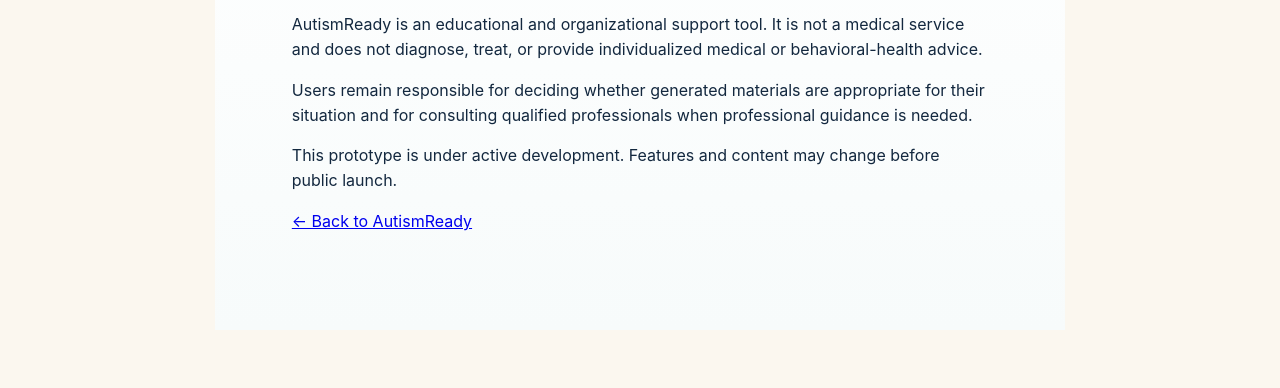
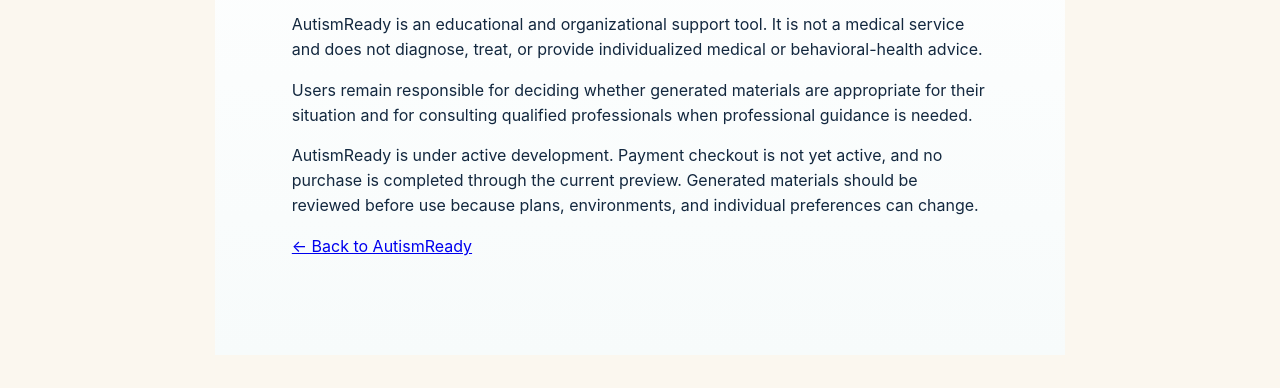
Before and after one commit to tedrickdh/autismready, a plain HTML site: page terms.html in a window 1280 px wide. Shown: the part 272-660 px from the top of the page. Drawn offline with Linux system fonts and the light colour scheme.

Commit message:
Update terms for current preview and payment state

```diff
--- a/terms.html
+++ b/terms.html
@@ -1 +1 @@
-<!doctype html><html lang="en"><head><meta charset="utf-8"><meta name="viewport" content="width=device-width,initial-scale=1"><title>Terms | AutismReady</title><link rel="stylesheet" href="/css/styles.css"></head><body><header class="nav"><a class="brand" href="/">Autism<span>Ready</span></a></header><main class="builder" style="max-width:850px;margin:auto"><div class="section-head"><span>TERMS</span><h2>Terms of Use</h2></div><p>AutismReady is an educational and organizational support tool. It is not a medical service and does not diagnose, treat, or provide individualized medical or behavioral-health advice.</p><p>Users remain responsible for deciding whether generated materials are appropriate for their situation and for consulting qualified professionals when professional guidance is needed.</p><p>This prototype is under active development. Features and content may change before public launch.</p><p><a href="/">← Back to AutismReady</a></p></main></body></html>
+<!doctype html><html lang="en"><head><meta charset="utf-8"><meta name="viewport" content="width=device-width,initial-scale=1"><title>Terms | AutismReady</title><link rel="stylesheet" href="/css/styles.css?v=19"></head><body><header class="nav"><a class="brand" href="/">Autism<span>Ready</span></a></header><main class="builder" style="max-width:850px;margin:auto"><div class="section-head"><span>TERMS</span><h2>Terms of Use</h2></div><p>AutismReady is an educational and organizational support tool. It is not a medical service and does not diagnose, treat, or provide individualized medical or behavioral-health advice.</p><p>Users remain responsible for deciding whether generated materials are appropriate for their situation and for consulting qualified professionals when professional guidance is needed.</p><p>AutismReady is under active development. Payment checkout is not yet active, and no purchase is completed through the current preview. Generated materials should be reviewed before use because plans, environments, and individual preferences can change.</p><p><a href="/">← Back to AutismReady</a></p></main></body></html>
```
